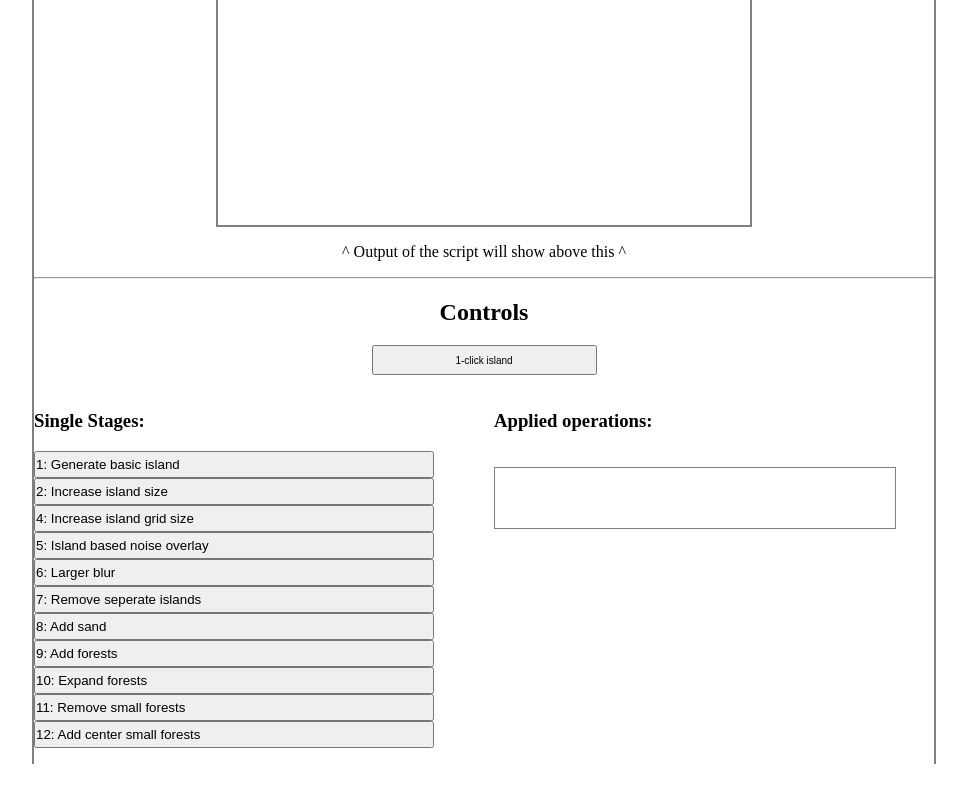
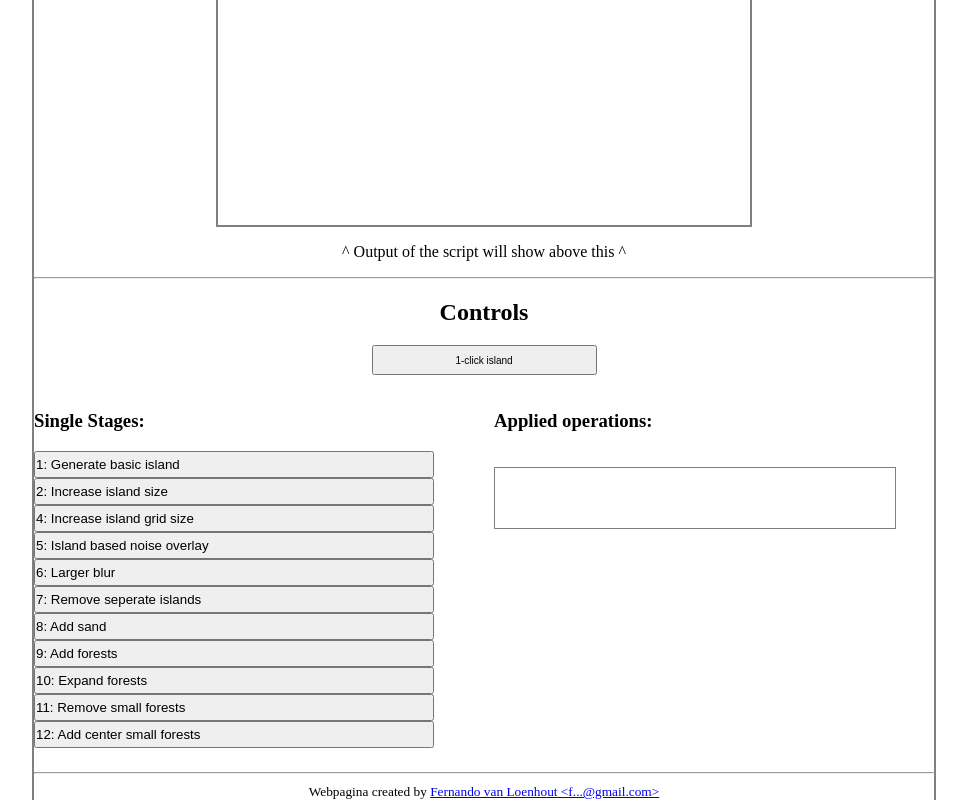
Before and after one commit to ferrybig/Island-Generator, a plain HTML site: page public_html/index.html in a window 1280 px wide. Shown: the part 606-1406 px from the top of the page, without its empty margins (156-1123 px from the left). Before the commit the page ends 1370 px from the top, so only its background shows below. Drawn offline with Linux system fonts and the light colour scheme.

Commit message:
Added copyright footer

```diff
--- a/public_html/index.html
+++ b/public_html/index.html
@@ -57,6 +57,14 @@ and open the template in the editor.
                 <p id="descriptionList"></p>
             </div>
             <div style="clear:both;"></div>
+            <hr>
+            <footer>
+                <small>Webpagina created by
+                    <a href="http://www.google.com/recaptcha/mailhide/d?k=01yNGMcat-qvFFwBnY4tVRgg==&amp;c=7OZhMdZFN7-zaFucf8sKkFEhD7TaztuQFewKOUoQzn8="
+                       onclick="window.open('http://www.google.com/recaptcha/mailhide/d?k\07501yNGMcat-qvFFwBnY4tVRgg\75\75\46c\0757OZhMdZFN7-zaFucf8sKkFEhD7TaztuQFewKOUoQzn8\075', '', 'toolbar=0,scrollbars=0,location=0,statusbar=0,menubar=0,resizable=0,width=500,height=300');
+                               return false;"
+                       title="Reveal this e-mail address">Fernando van Loenhout &lt;f...@gmail.com&gt;</a></small>
+            </footer>
         </div>
 
 
```
